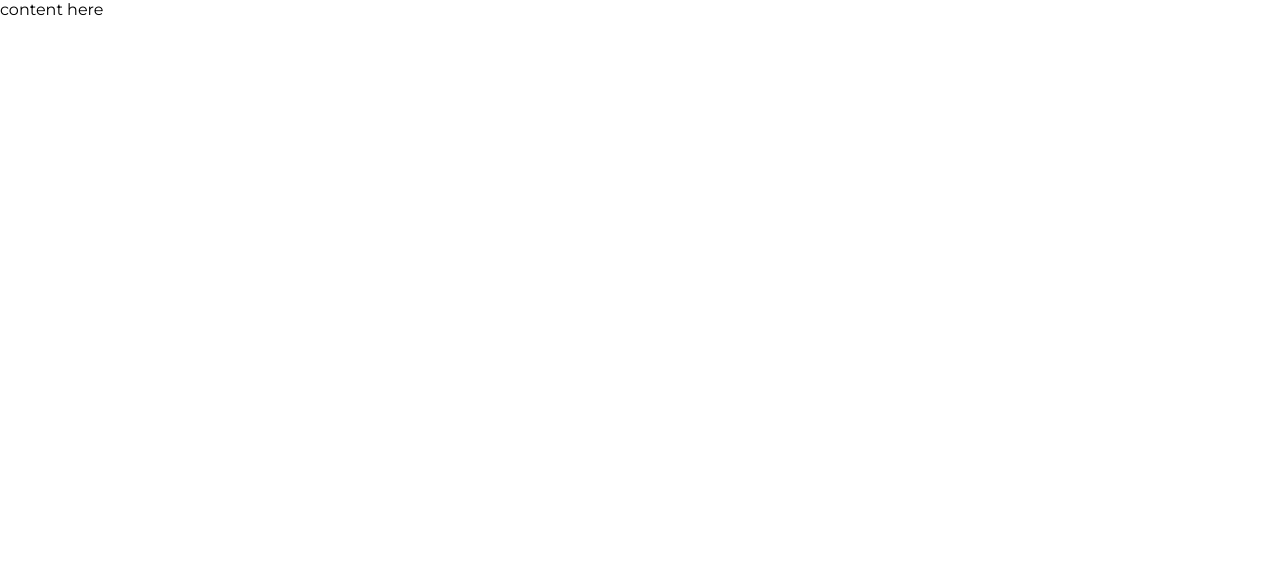
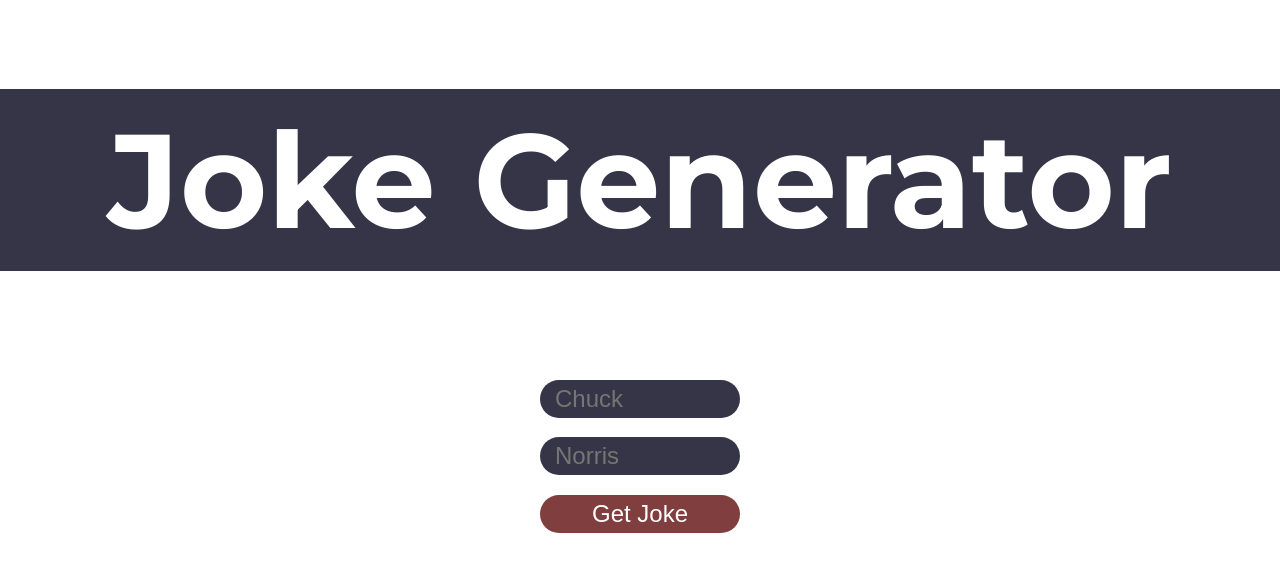
Before and after one commit to tonipse/joke_generator, a website built with Parcel: page src/index.html in a window 1280 px wide. Built offline with nearby package versions, Linux system fonts and the light colour scheme.

Commit message:
jokegen fertig

```diff
--- a/src/index.html
+++ b/src/index.html
@@ -7,7 +7,18 @@
       <link rel="stylesheet" href="./styles/main.scss" />
    </head>
    <body>
-      content here
+      <h1>Joke Generator</h1>
+
+      <form id="jokeForm" autocomplete="false">
+         <label for="firstName">First Name</label>
+         <input type="text" id="firstName" placeholder="Chuck" />
+         <label for="lastName">First Name</label>
+         <input type="text" id="lastName" placeholder="Norris" />
+         <button type="submit" id="jokeBtn">Get Joke</button>
+      </form>
+      <div class="txt">
+         <p id="jokeText"></p>
+      </div>
       <script src="./index.js"></script>
    </body>
 </html>
--- a/src/index.js
+++ b/src/index.js
@@ -1,3 +1,3 @@
 //Import .js here import "./js/";
-
+import "./js/api";
 console.log("index.js is working");
--- /dev/null
+++ b/src/js/api.js
@@ -0,0 +1,19 @@
+const jokeForm = document.getElementById("jokeForm");
+const jokeText = document.getElementById("jokeText");
+const firstNameInput = document.getElementById("firstName");
+const lastNameInput = document.getElementById("lastName");
+
+jokeForm.addEventListener("submit", (e) => {
+   e.preventDefault();
+   const firstName = firstNameInput.value || "Chuck";
+   const lastName = lastNameInput.value || "Norris";
+
+   const url = `http://api.icndb.com/jokes/random?firstName=${firstName}&lastName=${lastName}`;
+   fetch(url)
+      .then((res) => {
+         return res.json();
+      })
+      .then((data) => {
+         jokeText.innerHTML = data.value.joke;
+      });
+});
--- a/src/styles/style.scss
+++ b/src/styles/style.scss
@@ -5,4 +5,49 @@ body {
    box-sizing: border-box;
 
    font-family: "Montserrat";
+
+   color: white;
 }
+
+$primary: rgb(53, 53, 71);
+$secondary: rgb(129, 62, 62);
+h1 {
+   font-size: 100pt;
+   color: white;
+   text-align: center;
+   background-color: $primary;
+   padding: 10px;
+   z-index: 10;
+}
+.txt {
+   p {
+      font-size: 20pt;
+      text-align: center;
+      color: black;
+   }
+}
+form {
+   margin-left: 50%;
+   transform: translateX(-50%);
+   display: flex;
+   flex-direction: column;
+   width: 200px;
+}
+input {
+   color: white;
+   background-color: $primary;
+   border: none;
+   padding: 5px;
+   padding-left: 15px;
+   font-size: 18pt;
+   border-radius: 30pt;
+}
+button {
+   margin-top: 20px;
+   padding: 5px;
+   border-radius: 30px;
+   border: none;
+   background-color: $secondary;
+   color: white;
+   font-size: 18pt;
+}
```
Also changed, not shown: 1 other file.
